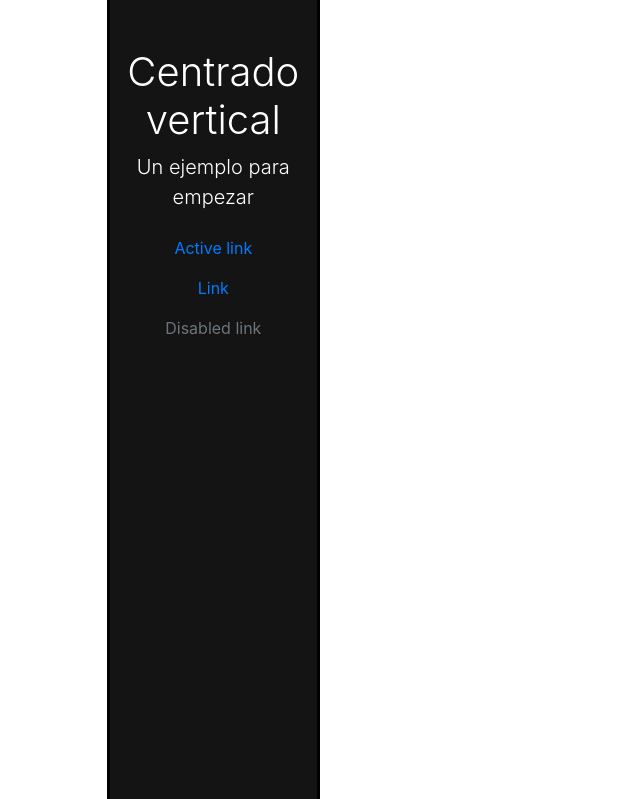
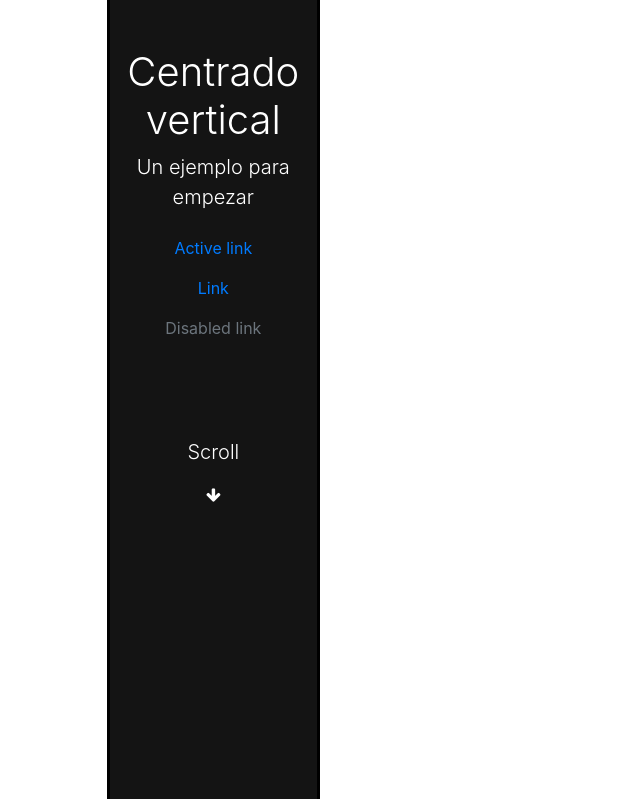
Before and after one commit to felipenogson/tagMyLocation, a Flask app: template templates/index.html in a window 1280 px wide. Shown: the top 799 px of the page, without its empty margins (0-640 px from the left). Run offline with Flask 2, Linux system fonts and the light colour scheme; the template is opened without the code that fills it, so the values that code supplies are empty; some libraries are stand-ins or nearby versions.

Commit message:
Ubicar el botono de scroll en el template

```diff
--- a/templates/index.html
+++ b/templates/index.html
@@ -17,6 +17,7 @@
     <!-- Bootstrap CSS -->
     <link rel="stylesheet" href="https://stackpath.bootstrapcdn.com/bootstrap/4.3.1/css/bootstrap.min.css"
         integrity="sha384-ggOyR0iXCbMQv3Xipma34MD+dH/1fQ784/j6cY/iJTQUOhcWr7x9JvoRxT2MZw1T" crossorigin="anonymous">
+        <link rel="stylesheet" href="https://maxcdn.bootstrapcdn.com/font-awesome/4.7.0/css/font-awesome.min.css">
 </head>
 
 <body>
@@ -31,6 +32,10 @@
                     <a class="nav-link" href="#">Link</a>
                     <a class="nav-link disabled" href="#">Disabled link</a>
                 </nav>
+                <div style="padding-top: 50%;">
+                    <p class="lead">Scroll</p>
+                    <i class="fa fa-arrow-down" aria-hidden="true"></i>
+                </div>
             </div>
         </div>
     </div>
```
Also changed, not shown: 1 other file.
